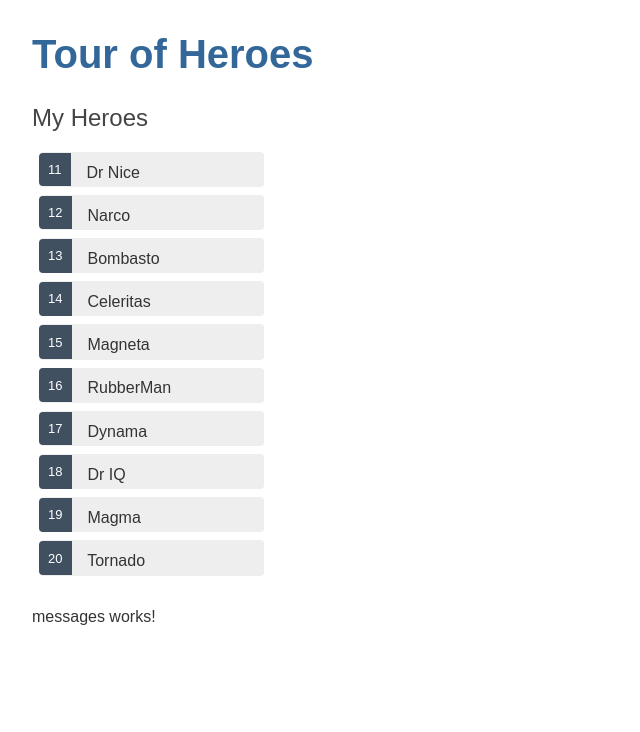
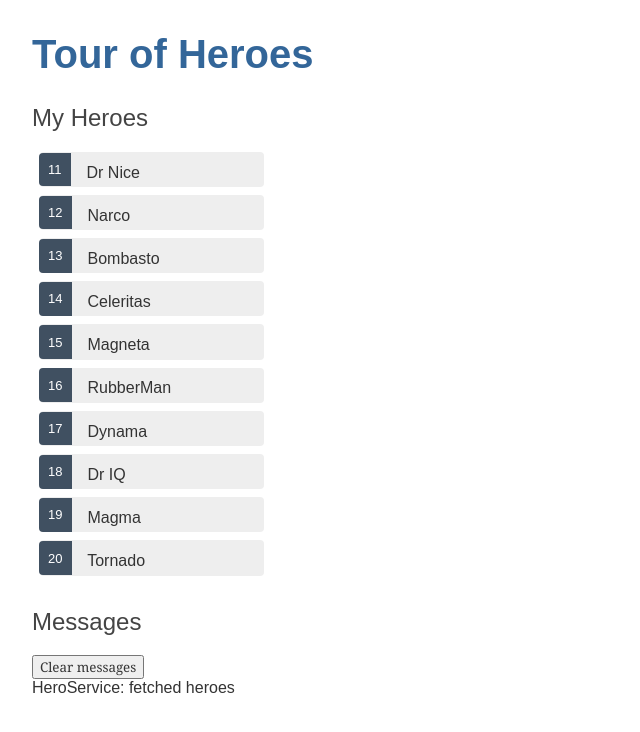
Before and after one commit to terra-namibia/try_tour_of_heroes, an Angular app: page / in a window 1280 px wide. Shown: the top 732 px of the page, without its empty margins (0-640 px from the left). Built offline with nearby package versions, Linux system fonts and the light colour scheme.

Commit message:
add MessageService and show in messages.component.html

```diff
--- a/src/app/hero.service.ts
+++ b/src/app/hero.service.ts
@@ -2,6 +2,7 @@
 import { Hero } from './hero';
 import { HEROES } from './mock-heroes';
 import { Observable, of } from 'rxjs';
+import { MessageService } from './message.service';
 
 @Injectable({
   providedIn: 'root'
@@ -9,8 +10,9 @@
 export class HeroService {
   getHeroes(): Observable<Hero[]> {
     const heroes = of(HEROES);
+    this.messageService.add('HeroService: fetched heroes');
     return heroes;
   }
 
-  constructor() { }
+  constructor(private messageService: MessageService) { }
 }
--- a/src/app/message.service.ts
+++ b/src/app/message.service.ts
@@ -1,9 +1,16 @@
 import { Injectable } from '@angular/core';
 
 @Injectable({
-  providedIn: 'root'
+  providedIn: 'root',
 })
 export class MessageService {
+  messages: string[] = [];
 
-  constructor() { }
+  add(message: string) {
+    this.messages.push(message);
+  }
+
+  clear() {
+    this.messages = [];
+  }
 }
--- a/src/app/messages/messages.component.html
+++ b/src/app/messages/messages.component.html
@@ -1 +1,8 @@
-<p>messages works!</p>
+<div *ngIf="messageService.messages.length">
+
+  <h2>Messages</h2>
+  <button class="clear"
+          (click)="messageService.clear()">Clear messages</button>
+  <div *ngFor='let message of messageService.messages'> {{message}} </div>
+
+</div>
--- a/src/app/messages/messages.component.ts
+++ b/src/app/messages/messages.component.ts
@@ -1,4 +1,5 @@
 import { Component, OnInit } from '@angular/core';
+import { MessageService } from '../message.service';
 
 @Component({
   selector: 'app-messages',
@@ -7,7 +8,7 @@
 })
 export class MessagesComponent implements OnInit {
 
-  constructor() { }
+  constructor(public messageService: MessageService) {}
 
   ngOnInit(): void {
   }
```
